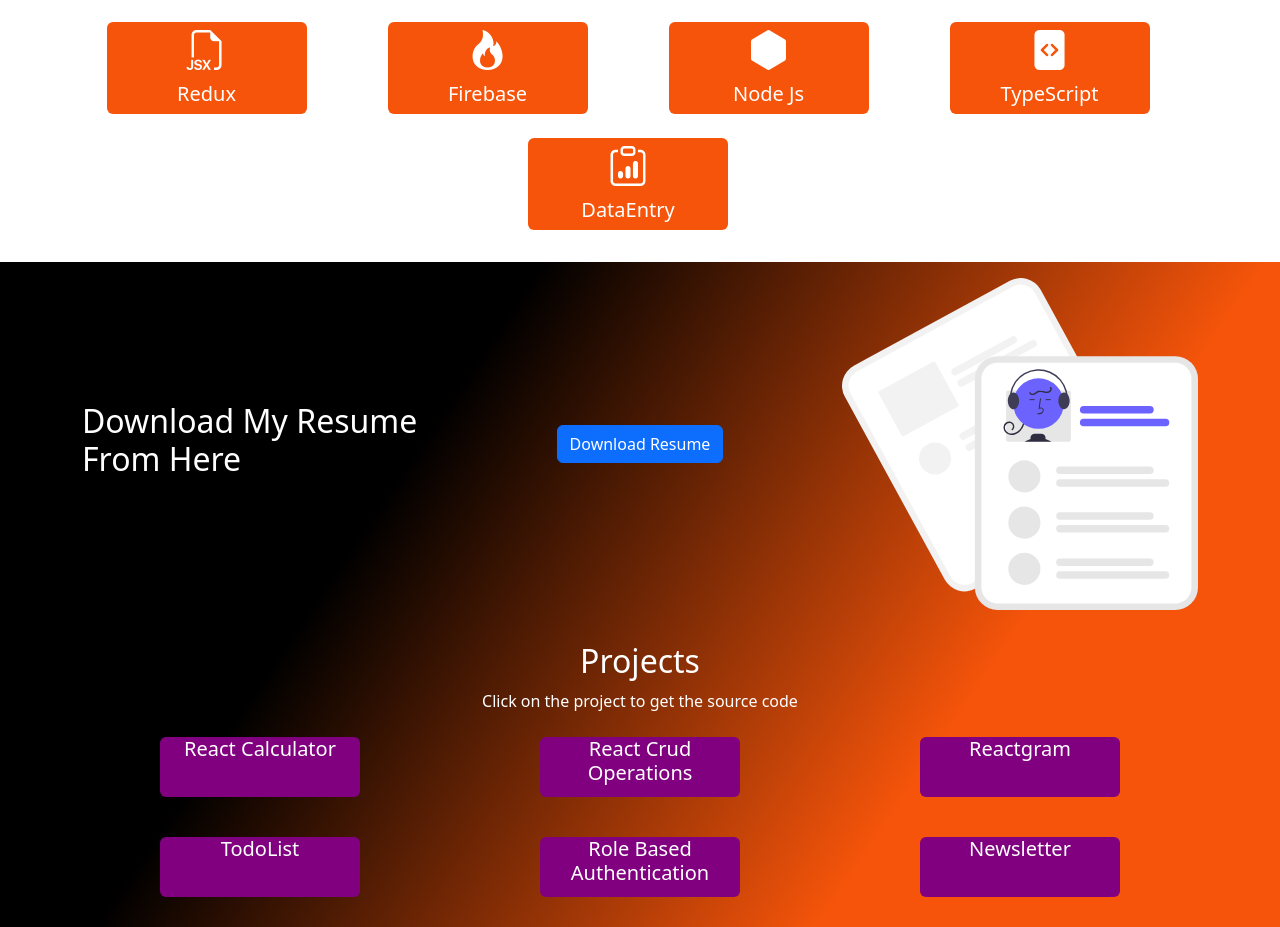
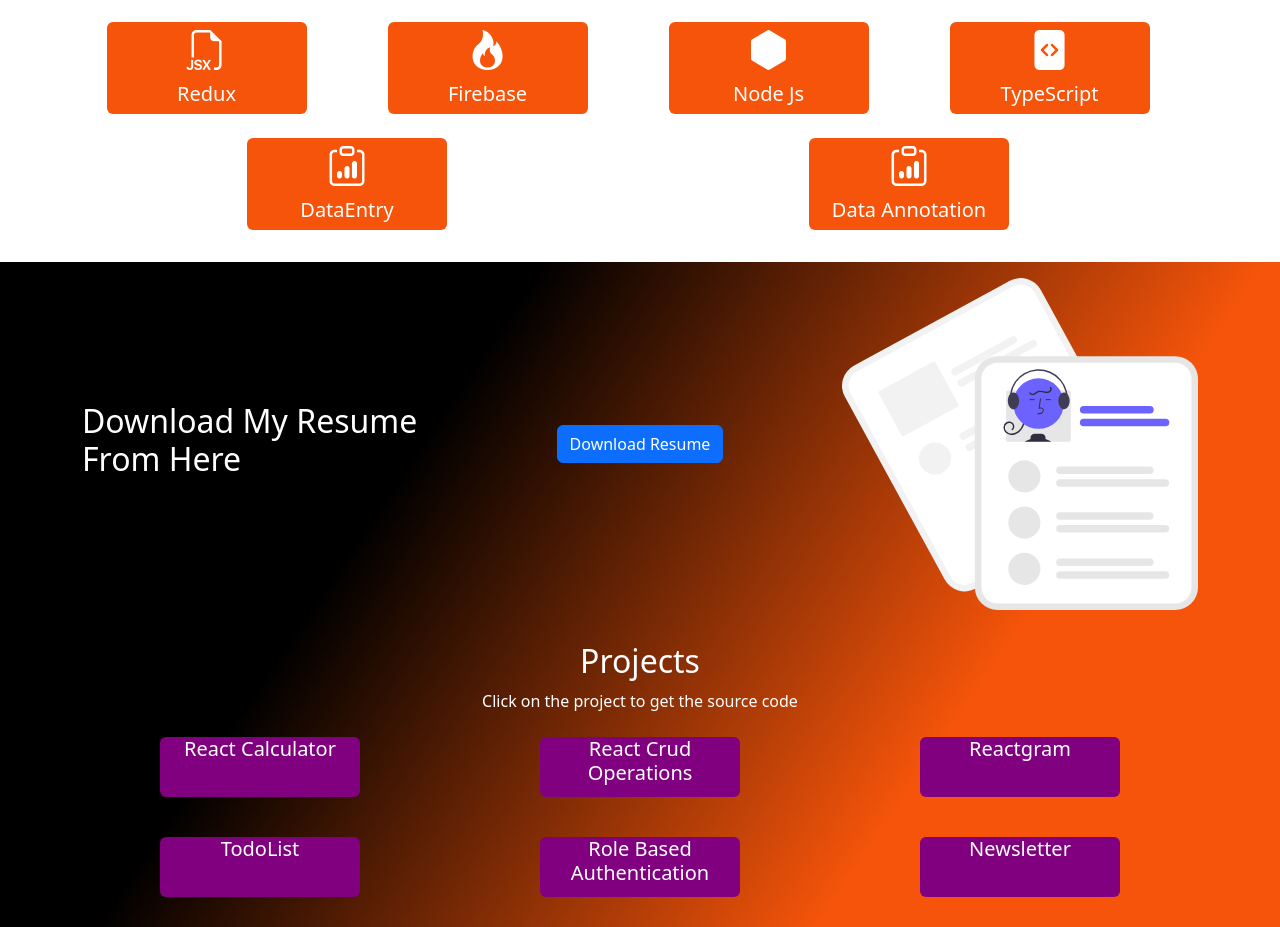
Before and after one commit to SaadHassanRazi/portfolio, a React (Vite) app in the folder saadPortfolio/: page / in a window 1280 px wide. Shown: the part 1060-1987 px from the top of the page. Built offline with nearby package versions, Linux system fonts and the light colour scheme.

Commit message:
skill addition commit

```diff
--- a/saadPortfolio/src/assets/components/Skills/skills.jsx
+++ b/saadPortfolio/src/assets/components/Skills/skills.jsx
@@ -41,6 +41,10 @@
     },
     {
       title: "DataEntry",
+      icon: <i className="bi bi-clipboard-data h1 mx-auto pt-1"></i>,
+    },
+    {
+      title: "Data Annotation",
       icon: <i className="bi bi-clipboard-data h1 mx-auto pt-1"></i>,
     },
   ];
```
